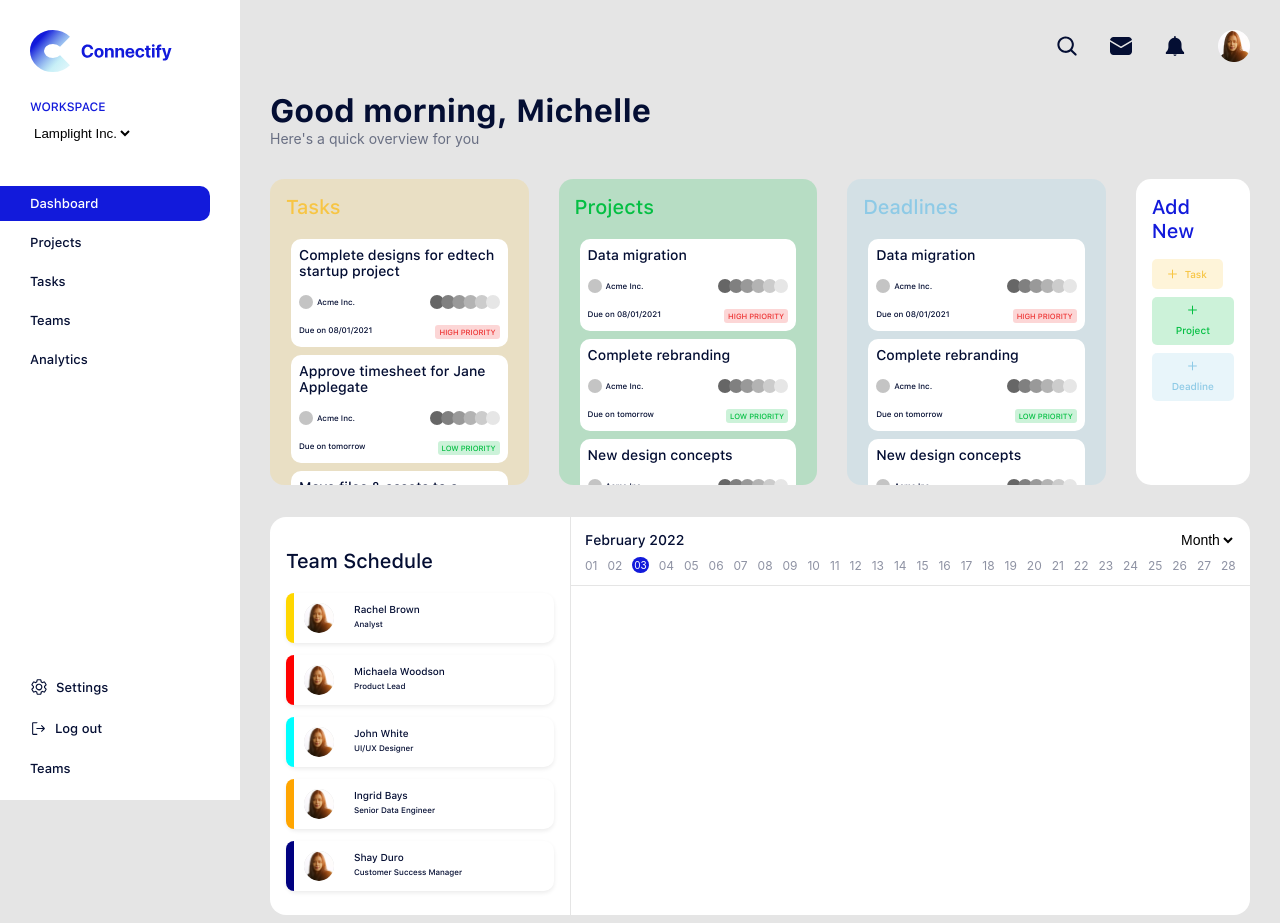
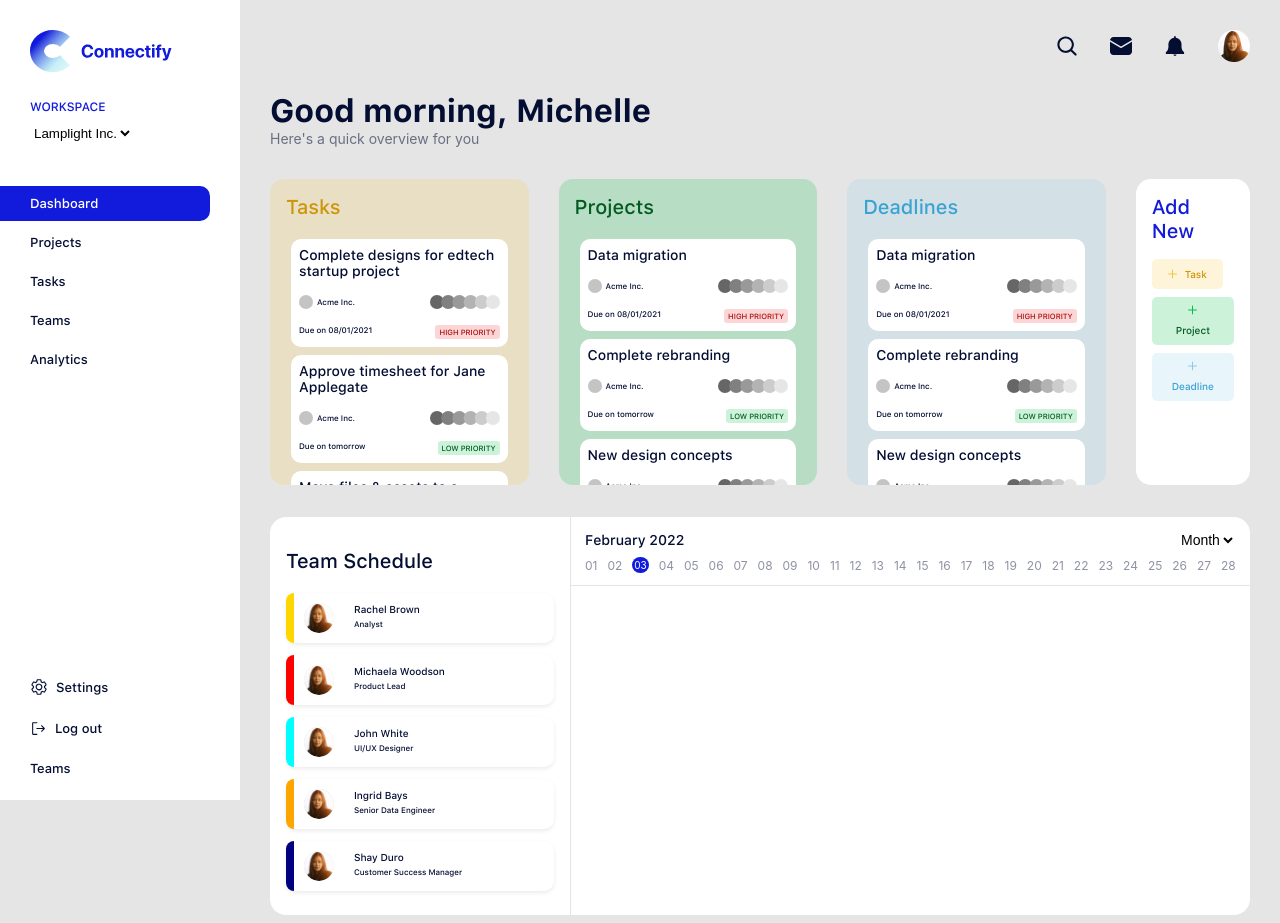
Before and after one commit to symplytheo/bristle-challenge, a React (Create React App) app: page / in a window 1280 px wide. Built offline with nearby package versions, Linux system fonts and the light colour scheme; a web font is replaced by a local one.

Commit message:
style: darken text color for readability

```diff
--- a/src/components/Button/Button.module.scss
+++ b/src/components/Button/Button.module.scss
@@ -4,7 +4,7 @@
 @mixin button-color($color) {
   background: fade-out($color, 0.8);
   border-color: fade-out($color, 0.8);
-  color: $color;
+  color: darken($color, 20%);
 
   svg {
     path {
@@ -12,7 +12,8 @@
     }
   }
 
-  &:hover, *:active {
+  &:hover,
+  *:active {
     background: fade-out($color, 0.7);
     border-color: fade-out($color, 0.7);
   }
--- a/src/components/TaskCard/TaskCard.module.scss
+++ b/src/components/TaskCard/TaskCard.module.scss
@@ -2,7 +2,7 @@
 
 @mixin bg-color($color) {
   background: fade-out($color, 0.8);
-  color: $color;
+  color: darken($color, 20%);
 }
 
 .primary {
```
